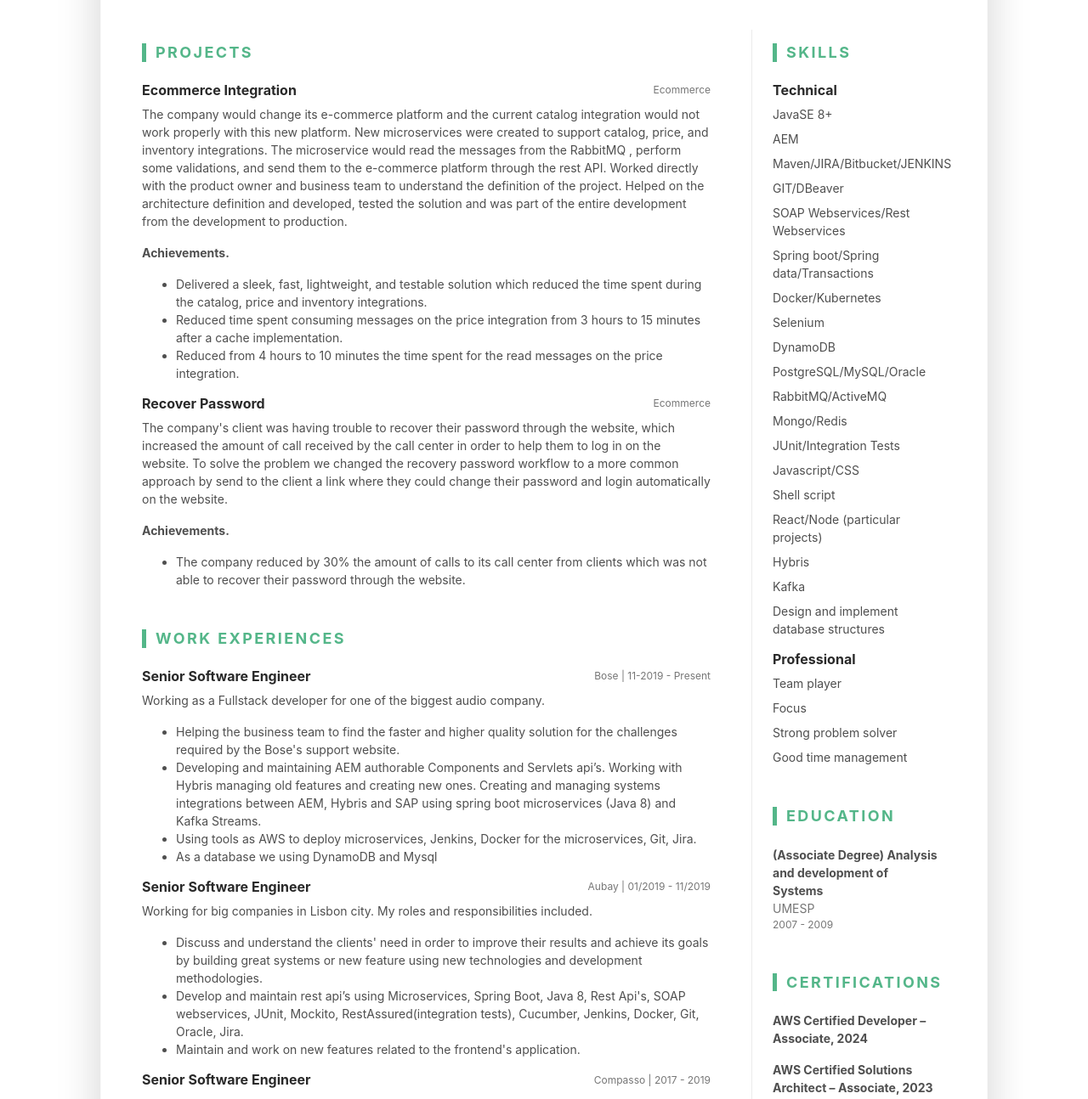
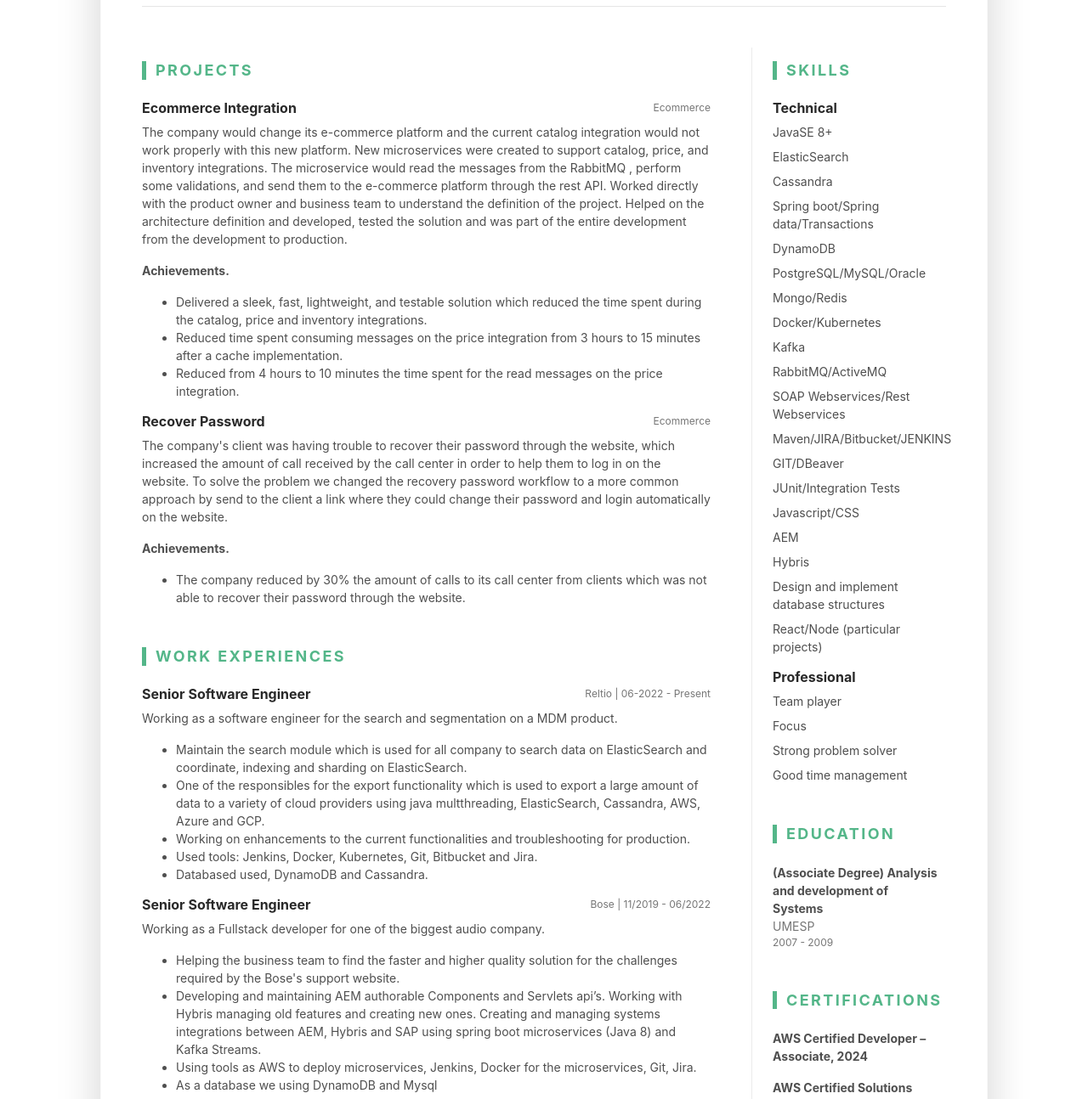
Before and after one commit to tomasmaiorino/tomasmaiorino.github.io, a website built with webpack: page index.html in a window 1280 px wide. Shown: the part 477-1771 px from the top of the page at 85% size. Built offline with nearby package versions, Linux system fonts and the light colour scheme.

Commit message:
update resume

```diff
--- a/index.html
+++ b/index.html
@@ -52,7 +52,7 @@
 						<img class="resume-profile-image mb-3 mb-md-0 mr-md-5 ml-md-0 rounded mx-auto hidden-print" src="assets/images/resume-profile.png" alt="image">
 						<div class="media-body text-left">
 							<p class="mb-0">Motivated by big challenges, quality work and by constant self-improvement, I'm always doing my best to learn something new, to help the team to increase their knowledge and to find a better way to solve problems.
-								Involved in software development and tech assignments since 2008, I have a great experience working on large projects in various segments as financial, retail, and e-commerce. I've consistently looked and developed the best solution possible for the existent problem by using both JavaSE and JavaEE and their many frameworks, databases, and applications servers. As a Full Stack Developer, I'm constantly finding the assertive way to achieve the required goal with agility and quality. Currently, I'm working as a full stack developer building high available components using AEM and OSGI, also working with system integrations using Spring boot, microservices, containers (deployed on AWS), REST APIs, Kafka Streams and MongoDB.
+								Involved in software development and tech assignments since 2008, I have a great experience working on large projects in various segments as financial, retail, e-commerce and MDM. I've consistently looked and developed the best solution possible for the existent problem by using both JavaSE and JavaEE and their many frameworks, databases, and applications servers. As a Full Stack Developer, I'm constantly finding the assertive way to achieve the required goal with agility and quality. Currently, I'm working as a software engineer for a MDM company as a part of the search and segmentation team, which is responsible for maintaining and improving the search module and the exporting functionality. Among the technologies and tools, we use Java8,Multithreading, Rest apis, ElasticSearch, Cassandra, DynamoDB, AWS, Splunk, Git and Gitbucket.
 							</p>
 						</div><!--//media-body-->
 					</div>
@@ -103,7 +103,23 @@
 								<div class="item mb-3">
 									<div class="item-heading row align-items-center mb-2">
 										<h4 class="item-title col-12 col-md-6 col-lg-8 mb-2 mb-md-0">Senior Software Engineer</h4>
-										<div class="item-meta col-12 col-md-6 col-lg-4 text-muted text-left text-md-right">Bose | 11-2019 - Present</div>
+										<div class="item-meta col-12 col-md-6 col-lg-4 text-muted text-left text-md-right">Reltio | 06-2022 - Present</div>
+									</div>
+									<div class="item-content">
+										<p>Working as a software engineer for the search and segmentation on a MDM product.</p>
+										<ul class="resume-list">
+											<li>Maintain the search module which is used for all company to search data on ElasticSearch and coordinate, indexing and sharding on ElasticSearch.</li>
+											<li>One of the responsibles for the export functionality which is used to export a large amount of data to a variety of cloud providers using java multthreading, ElasticSearch, Cassandra, AWS, Azure and GCP.</li>
+											<li>Working on enhancements to the current functionalities and troubleshooting for production. </li>
+											<li>Used tools: Jenkins, Docker, Kubernetes, Git, Bitbucket and Jira.</li>
+											<li>Databased used, DynamoDB and Cassandra.</li>
+										</ul>
+									</div>
+								</div>
+								<div class="item mb-3">
+									<div class="item-heading row align-items-center mb-2">
+										<h4 class="item-title col-12 col-md-6 col-lg-8 mb-2 mb-md-0">Senior Software Engineer</h4>
+										<div class="item-meta col-12 col-md-6 col-lg-4 text-muted text-left text-md-right">Bose | 11/2019 - 06/2022</div>
 									</div>
 									<div class="item-content">
 										<p>Working as a Fullstack developer for one of the biggest audio company.</p>
@@ -193,47 +209,44 @@
                   <h4 class="item-title">Technical</h4>
                   <div class="print-only">
 					<span class="ml-1 mt-1">JavaSE 8+</span>
-					<span class="ml-1 mt-1">AEM</span>
+					<span class="ml-1 mt-1">ElasticSearch</span>
+					<span class="ml-1 mt-1">Cassandra</span>
 					<span class="ml-1 mt-1">Spring boot/Spring data/Transactions<span></span>
 					<span class="ml-1 mt-1">DynamoDB</span>
-					<span class="ml-1 mt-1">Kafka</span>
 					<span class="ml-1 mt-1">PostgreSQL/MySQL/Oracle</span>
-					<span class="ml-1 mt-1">RabbitMQ/ActiveMQ</span>
 					<span class="ml-1 mt-1">Mongo/Redis</span>
 					<span class="ml-1 mt-1">Docker/Kubernetes</span>
+					<span class="ml-1 mt-1">Kafka</span>
+					<span class="ml-1 mt-1">RabbitMQ/ActiveMQ</span>
+					<span class="ml-1 mt-1">SOAP Webservices/Rest Webservices</span>
 					<span class="ml-1 mt-1">Maven/JIRA/Bitbucket/JENKINS</span>
 					<span class="ml-1 mt-1">GIT/DBeaver</span>
-					<span class="ml-1 mt-1">SOAP Webservices/Rest Webservices</span>
-					<span class="ml-1 mt-1">Spring boot/Spring data/Transactions<span></span>
-					<span class="ml-1 mt-1">Shell script</span>
-					<span class="ml-1 mt-1">Selenium</span>
 					<span class="ml-1 mt-1">JUnit/Integration Tests</span>
 					<span class="ml-1 mt-1">Javascript/CSS</span>
 					<span class="ml-1 mt-1">React/Node (particular projects)</span>
+					<span class="ml-1 mt-1">AEM</span>
 					<span class="ml-1 mt-1">Hybris</span>
                     </div>
 					<ul class="list-unstyled resume-skills-list hidden-print">
 						<li class="mb-2">JavaSE 8+</li>
-						<li class="mb-2">AEM</li>
+						<li class="mb-2">ElasticSearch</li>
+						<li class="mb-2">Cassandra</li>
+						<li class="mb-2">Spring boot/Spring data/Transactions<li></li>
+						<li class="mb-2">DynamoDB</li>
+						<li class="mb-2">PostgreSQL/MySQL/Oracle</li>
+						<li class="mb-2">Mongo/Redis</li>
+						<li class="mb-2">Docker/Kubernetes</li>
+						<li class="mb-2">Kafka</li>
+						<li class="mb-2">RabbitMQ/ActiveMQ</li>
+						<li class="mb-2">SOAP Webservices/Rest Webservices</li>
 						<li class="mb-2">Maven/JIRA/Bitbucket/JENKINS</li>
 						<li class="mb-2">GIT/DBeaver</li>
-						<li class="mb-2">SOAP Webservices/Rest Webservices</li>
-						<li class="mb-2">Spring boot/Spring data/Transactions<li></li>
-						<li class="mb-2">Docker/Kubernetes</li>
-						<li class="mb-2">Selenium</li>
-						<li class="mb-2">DynamoDB</li>
-						<li class="mb-2">PostgreSQL/MySQL/Oracle</li>
-						<li class="mb-2">RabbitMQ/ActiveMQ</li>
-						<li class="mb-2">Mongo/Redis</li>
 						<li class="mb-2">JUnit/Integration Tests</li>
 						<li class="mb-2">Javascript/CSS</li>
-						<li class="mb-2">Shell script</li>
+						<li class="mb-2">AEM</li>
+						<li class="mb-2">Hybris</li>
+						<li class="mb-2">Design and implement database structures</li>
 						<li class="mb-2">React/Node (particular projects)</li>
-						<li class="mb-2">Hybris</li>
-						<li class="mb-2">Kafka</li>
-						<li class="mb-2 hidden">Object-oriented design</li>
-						<li class="mb-2 hidden">JMeter</li>
-						<li class="mb-2">Design and implement database structures</li>
 					</ul>
 					</div><!--//item-->
 					<div class="item">
@@ -292,13 +305,15 @@
                   </section>
                   -->
                   <!--//certificates-section-->
-
+				  					<!--
 									<section class="skills-section py-3 hidden-print">
 											<h3 class="text-uppercase resume-section-heading mb-4">More</h3>
 											<ul class="list-unstyled resume-interests-list mb-0">
 												<li class="mb-2">Click <a href="index-full.html">here</a> to see the full resume with all projects and work experience.</li>
 											</ul>
-										</section><!--//certificates-section-->
+										</section>
+										-->
+										<!--//certificates-section-->
 
 								</aside><!--//resume-aside-->
 							</div><!--//row-->
```
Lines whose indentation alone changed are shown as unchanged.
